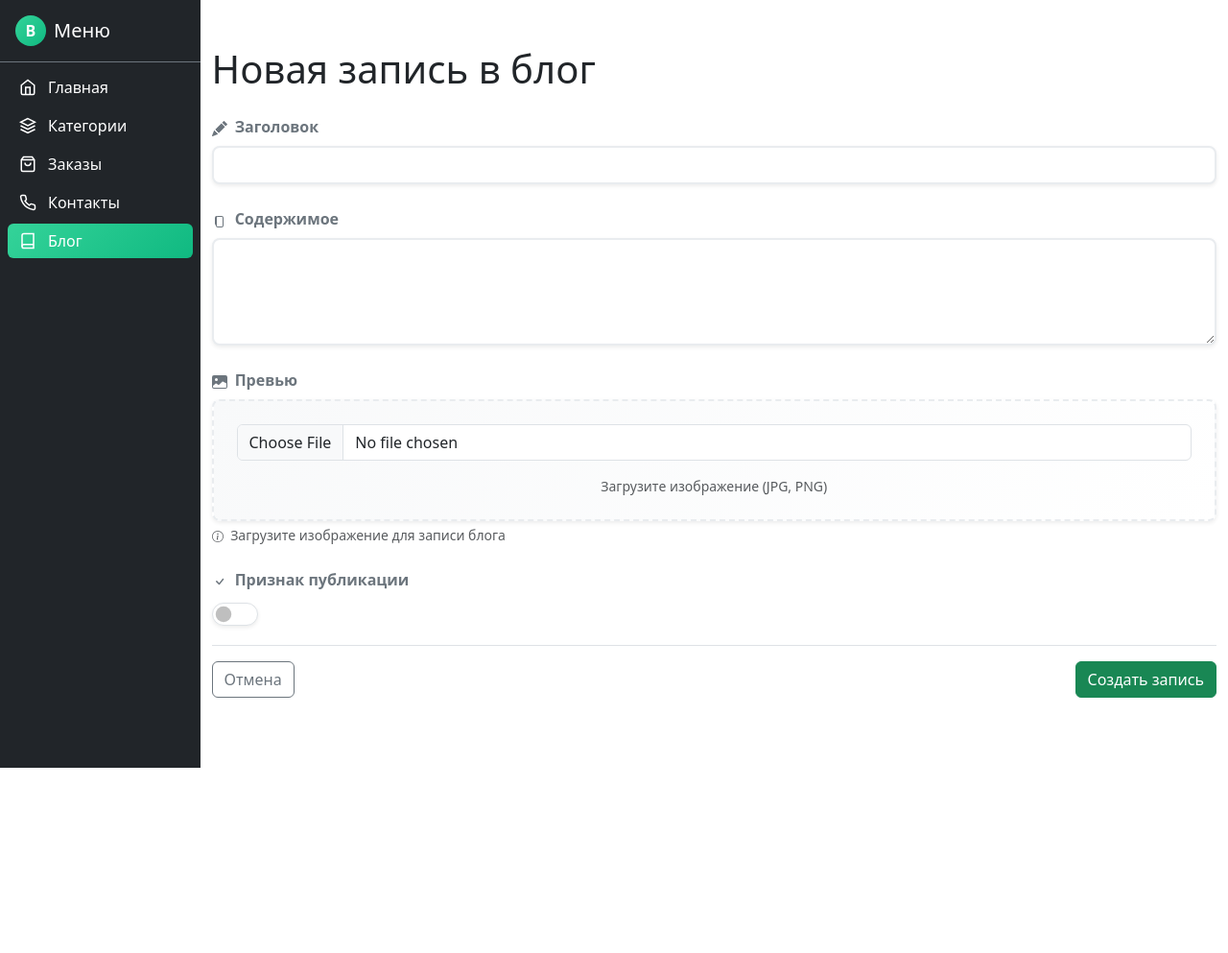
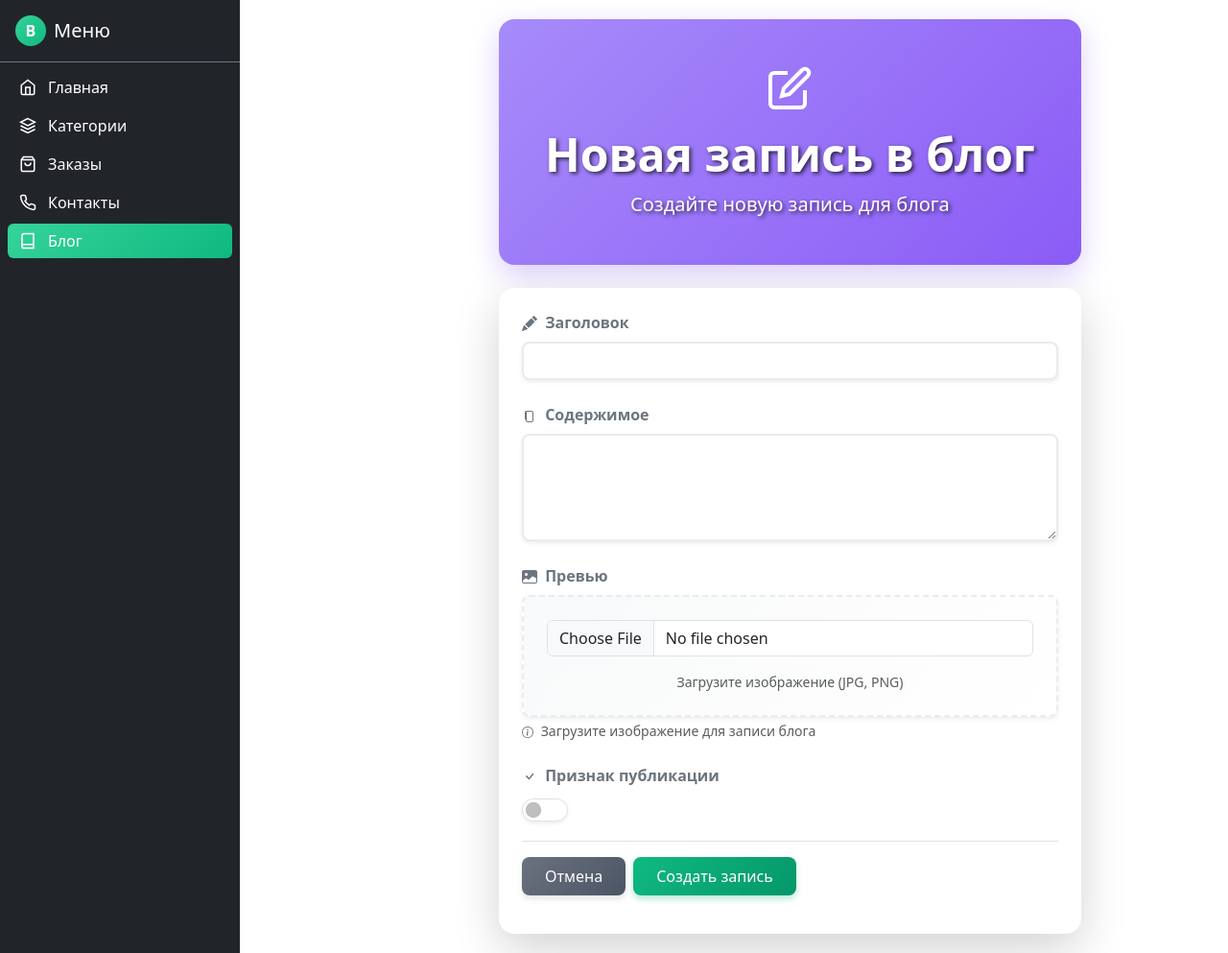
Before and after one commit to riga1897/Django, a Django app: page /blog/post/create/ in a window 1280 px wide. Shown: the whole page at 96% size. Before the commit the page ends 800 px from the top, so only its background shows below. Run offline with Django 5.2, Linux system fonts and the light colour scheme; some libraries are stand-ins or nearby versions.

Commit message:
Improve blog post creation and editing form appearance
Update blogpost_form.html to use a new card-based layout with gradient backgrounds and improved styling for the form and buttons.

Replit-Commit-Author: Agent
Replit-Commit-Session-Id: 6cd7c004-a760-406a-a0b2-e8509669b45d
Replit-Commit-Checkpoint-Type: full_checkpoint

```diff
--- a/blog/templates/blog/blogpost_form.html
+++ b/blog/templates/blog/blogpost_form.html
@@ -1,9 +1,27 @@
 {% extends 'marketplace/base.html' %}
 
 {% block content %}
-<div class="container mt-5">
-    <h1 class="mb-4">{% if object %}Редактирование записи{% else %}Новая запись в блог{% endif %}</h1>
+<div class="main-content">
+    <!-- Красивый заголовок с градиентом (фиолетовый для блога) -->
+    <div class="mb-4 p-5 rounded-4 text-white text-center position-relative overflow-hidden"
+         style="background: linear-gradient(135deg, #a78bfa 0%, #8b5cf6 100%); box-shadow: 0 10px 30px rgba(139, 92, 246, 0.3);">
+        <div class="position-relative" style="z-index: 2;">
+            <svg class="mb-3" width="48" height="48" fill="none" stroke="currentColor" stroke-width="2" viewBox="0 0 24 24">
+                <path d="M11 4H4a2 2 0 0 0-2 2v14a2 2 0 0 0 2 2h14a2 2 0 0 0 2-2v-7"></path>
+                <path d="M18.5 2.5a2.121 2.121 0 0 1 3 3L12 15l-4 1 1-4 9.5-9.5z"></path>
+            </svg>
+            <h1 class="display-5 fw-bold text-shadow mb-2">
+                {% if object %}Редактирование записи{% else %}Новая запись в блог{% endif %}
+            </h1>
+            <p class="lead text-shadow mb-0">
+                {% if object %}Внесите изменения в вашу запись{% else %}Создайте новую запись для блога{% endif %}
+            </p>
+        </div>
+    </div>
 
+    <!-- Карточка с формой -->
+    <div class="card border-0 shadow-lg" style="border-radius: 1rem; overflow: hidden;">
+        <div class="card-body p-4">
             <form method="post" enctype="multipart/form-data">
                 {% csrf_token %}
 
@@ -11,14 +29,24 @@
                     {% include 'marketplace/_form_field.html' with field=field %}
                 {% endfor %}
 
-        <div class="d-flex justify-content-between align-items-center mt-4 pt-3 border-top">
-            <a href="{% url 'blog:post_list' %}" class="btn btn-outline-secondary">
+                <div class="d-flex flex-wrap gap-2 mt-4 pt-3 border-top">
+                    <a href="{% url 'blog:post_list' %}"
+                       class="btn px-4 py-2 text-white"
+                       style="background: linear-gradient(135deg, #6b7280 0%, #4b5563 100%); border: none; border-radius: 0.5rem; transition: all 0.3s ease; box-shadow: 0 4px 6px rgba(0,0,0,0.1);"
+                       onmouseover="this.style.transform='translateY(-2px)'; this.style.boxShadow='0 6px 12px rgba(0,0,0,0.15)'"
+                       onmouseout="this.style.transform='translateY(0)'; this.style.boxShadow='0 4px 6px rgba(0,0,0,0.1)'">
                         Отмена
                     </a>
-            <button type="submit" class="btn btn-success">
+                    <button type="submit"
+                            class="btn px-4 py-2 text-white"
+                            style="background: linear-gradient(135deg, #10b981 0%, #059669 100%); border: none; border-radius: 0.5rem; transition: all 0.3s ease; box-shadow: 0 4px 6px rgba(16, 185, 129, 0.3);"
+                            onmouseover="this.style.transform='translateY(-2px)'; this.style.boxShadow='0 6px 12px rgba(16, 185, 129, 0.4)'"
+                            onmouseout="this.style.transform='translateY(0)'; this.style.boxShadow='0 4px 6px rgba(16, 185, 129, 0.3)'">
                         {% if object %}Сохранить изменения{% else %}Создать запись{% endif %}
                     </button>
                 </div>
             </form>
         </div>
+    </div>
+</div>
 {% endblock %}
```
Lines whose indentation alone changed are shown as unchanged.
